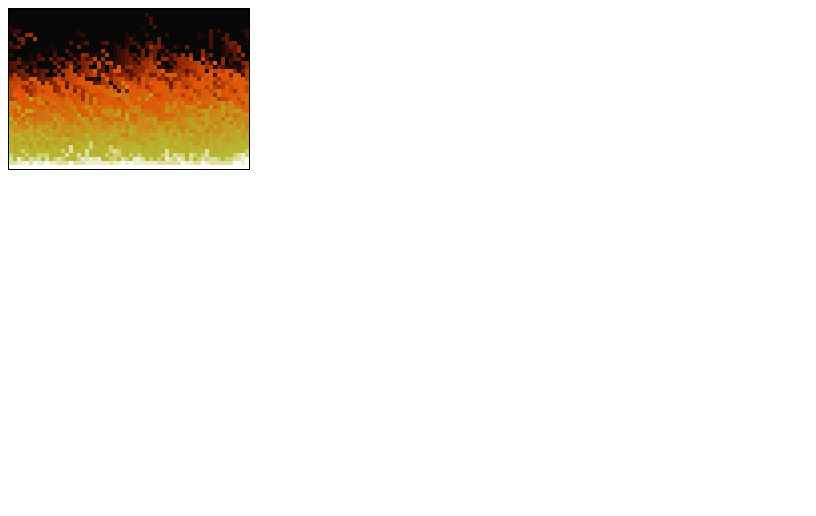
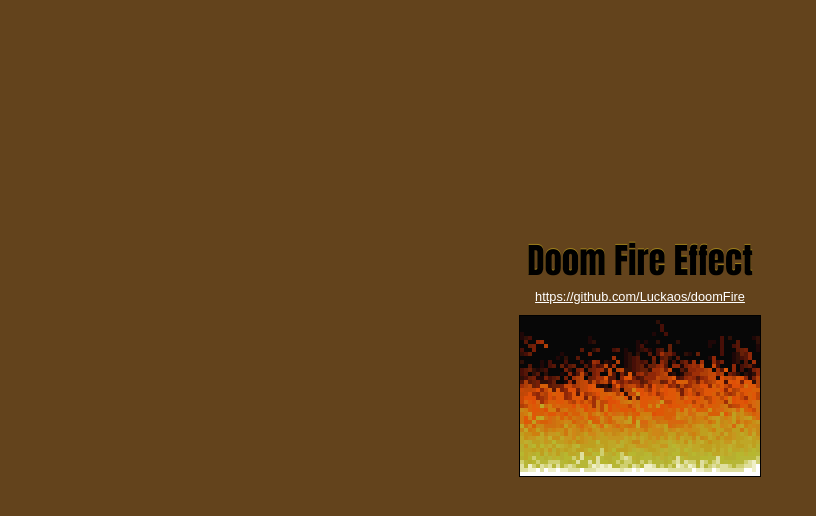
Before and after one commit to Luckaos/doomFire, a plain HTML site: page index.html in a window 1280 px wide. Shown: the whole page, without its empty margins (0-816 px from the left). Drawn offline with Linux system fonts and the light colour scheme; animation ran at ten frames a second.

Commit message:
Ajuste no Layout

```diff
--- a/index.html
+++ b/index.html
@@ -8,7 +8,11 @@
     <title>Doom fire</title>
 </head>
 <body>
-    <div id="fireCanvas"></div>
-    <script src="fire.js"></script>
+    <div id="content">
+        <h1>Doom Fire Effect</h1>
+        <a href="https://github.com/Luckaos/doomFire">https://github.com/Luckaos/doomFire</a>
+        <div id="fireCanvas"></div>
+        <script src="fire.js"></script>
+    </div>
 </body>
 </html>
--- a/style.css
+++ b/style.css
@@ -1,4 +1,30 @@
+body{
+    background-color: #63431C;
+    margin: 0 auto;
+    display: flex;
+    flex-direction: row;
+    justify-content: center;
+    align-items: center;
+    height: 90vh;
+}
+#content{
+    margin: 0;
+    text-align: center;
+}
+h1{
+    font-family: Impact, Haettenschweiler, 'Arial Narrow Bold', sans-serif;
+    font-size: 35px;
+    text-shadow: 0px -1px 0px rgba(255,225,31,0.4);
+    text-align: center;
+    margin: 0;
+}
+a, a:hover, a:visited, a:active{
+    color: #fff;
+    font-family: Arial, Helvetica, sans-serif;
+    font-size: 0.8em;
+}
 table{
+    margin-top: 10px;
     border-collapse: collapse;
     border: 1px solid black;
 }
```
